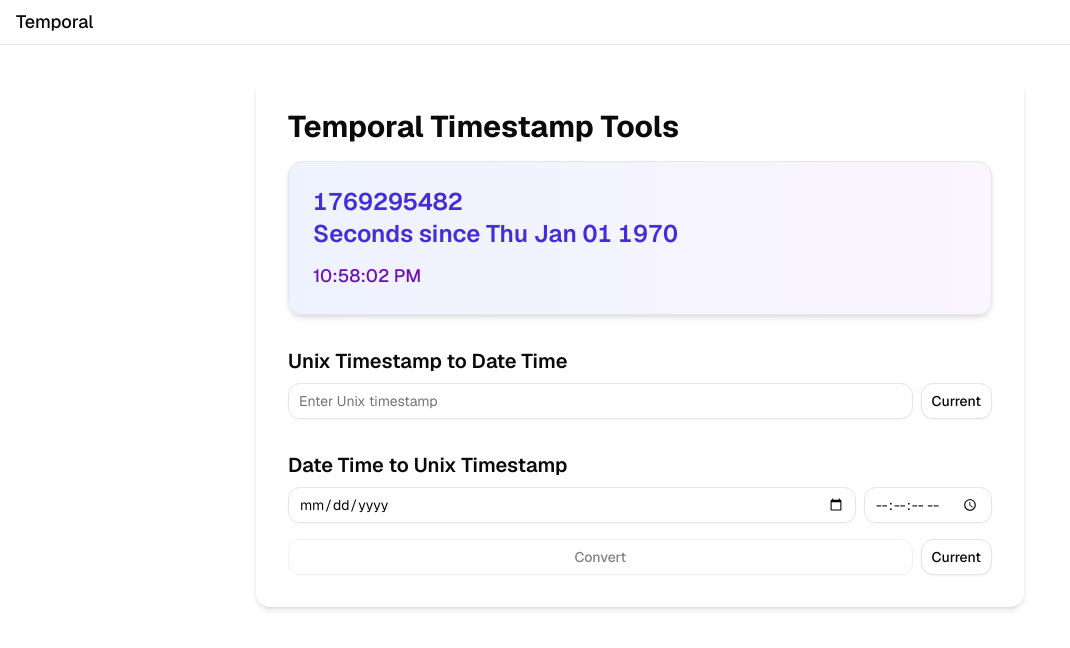
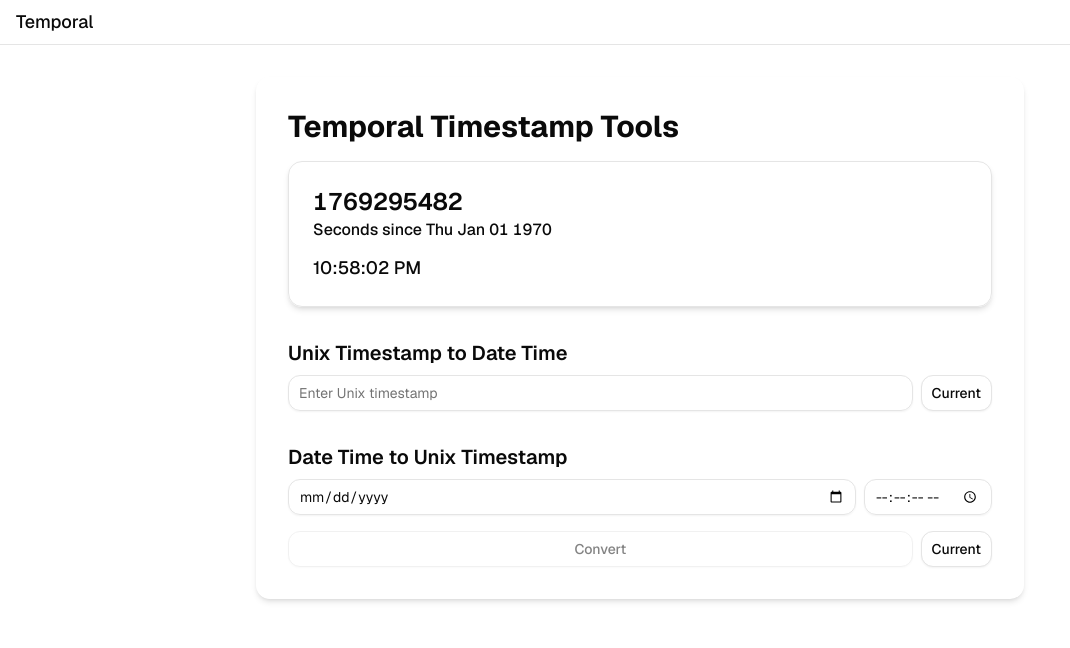
Before and after one commit to imfelixyeung/temporal.feli.page, a Next.js app: page / in a window 1280 px wide. Shown: the top 648 px of the page, without its empty margins (0-1070 px from the left). Built offline with nearby package versions, Linux system fonts and the light colour scheme.

Commit message:
dark mode

```diff
--- a/package.json
+++ b/package.json
@@ -15,6 +15,7 @@
     "date-fns": "^4.1.0",
     "lucide-react": "^0.563.0",
     "next": "16.1.4",
+    "next-themes": "^0.4.6",
     "react": "19.2.3",
     "react-dom": "19.2.3",
     "react-use": "^17.6.0",
--- a/src/app/layout.tsx
+++ b/src/app/layout.tsx
@@ -4,6 +4,7 @@ import Main from "@/components/layout/main";
 import { cn } from "@/lib/utils";
 import type { Metadata } from "next";
 import { Geist, Geist_Mono } from "next/font/google";
+import { ThemeProvider } from "next-themes";
 import "./globals.css";
 
 const geistSans = Geist({
@@ -29,6 +30,12 @@ export default function RootLayout({
   return (
     <html lang="en" className={cn(geistSans.variable, geistMono.variable)}>
       <body>
+        <ThemeProvider
+          attribute="class"
+          defaultTheme="system"
+          enableSystem
+          disableTransitionOnChange
+        >
           <div
             id="app"
             className="min-h-svh grid grid-cols-1 grid-rows-[auto_1fr_auto]"
@@ -37,6 +44,7 @@ export default function RootLayout({
             <Main>{children}</Main>
             <Footer />
           </div>
+        </ThemeProvider>
       </body>
     </html>
   );
--- a/src/app/page.tsx
+++ b/src/app/page.tsx
@@ -4,7 +4,7 @@ import TimestampToDateTime from "@/components/tools/timestamp-to-datetime";
 
 export default function Home() {
   return (
-    <div className="max-w-3xl mx-auto p-8 bg-white rounded-lg shadow-md space-y-8">
+    <div className="max-w-3xl mx-auto p-8 rounded-lg shadow-md space-y-8">
       <h1 className="text-3xl font-bold mb-4">Temporal Timestamp Tools</h1>
       <Clock />
 
--- a/src/components/clock.tsx
+++ b/src/components/clock.tsx
@@ -21,13 +21,13 @@ export default function Clock() {
   );
 
   return (
-    <div className="p-6 rounded-lg shadow-md bg-linear-to-r from-indigo-50 to-purple-50 border border-gray-200">
-      <h2 className="text-2xl font-semibold text-indigo-700 mb-3 tabular-nums">
-        {seconds}
+    <div className="p-6 rounded-lg shadow-md border">
+      <h2 className="mb-3 tabular-nums">
+        <span className="text-2xl font-semibold">{seconds}</span>
         <br />
-        Seconds since {startString}
+        <span className="text-md font-medium">Seconds since {startString}</span>
       </h2>
-      <p className="text-lg font-medium text-purple-800">{time}</p>
+      <p className="text-lg font-medium">{time}</p>
     </div>
   );
 }
```
Also changed, not shown: 1 other file (tests, documents, lock files or other folders). Lines whose indentation alone changed are shown as unchanged.
